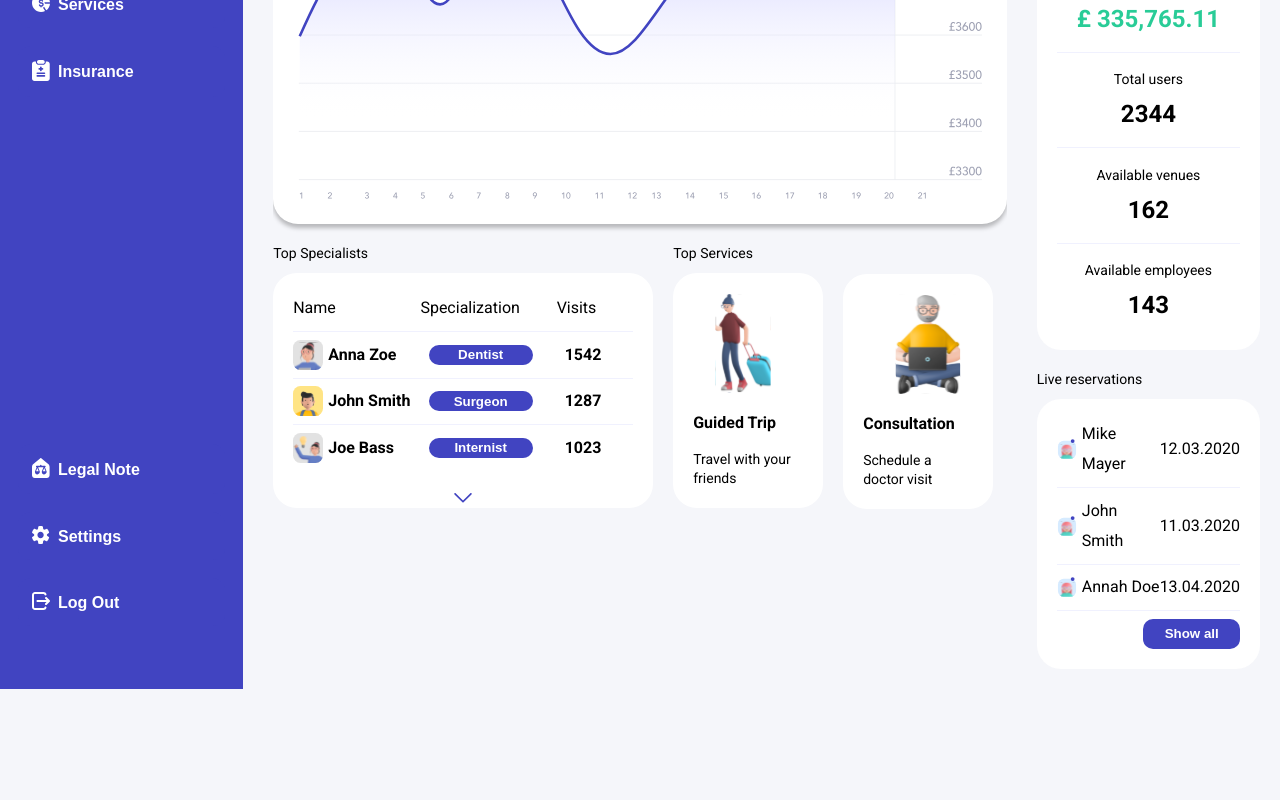
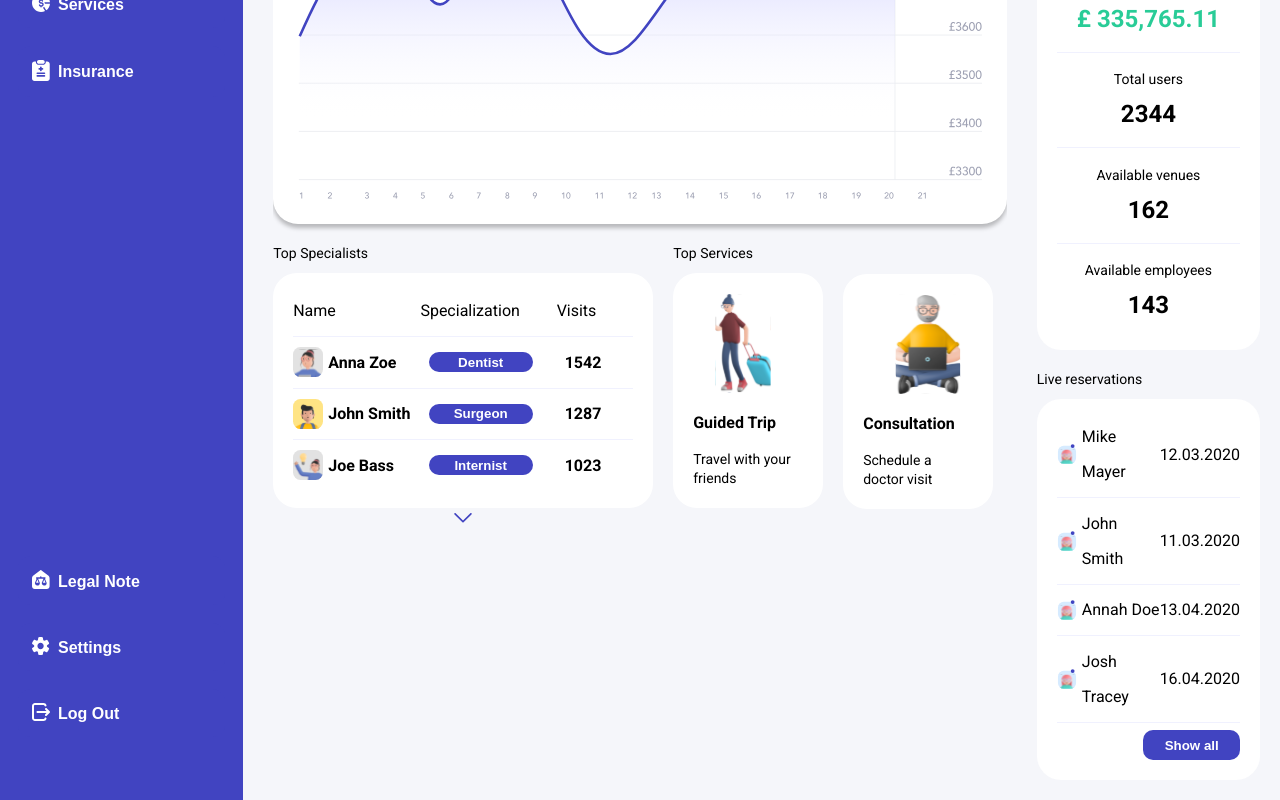
Before and after one commit to Monsy99/app-hackathon, a React (Create React App) app: page /#/dashboard in a window 1280 px wide. Shown: the part 375-1175 px from the top of the page. Before the commit the page ends 1064 px from the top, so only its background shows below. Built offline with nearby package versions, Linux system fonts and the light colour scheme.

Commit message:
edited reservations height

```diff
--- a/src/components/SideBar/Reservations/index.js
+++ b/src/components/SideBar/Reservations/index.js
@@ -30,6 +30,12 @@ const Reservations = () => {
       </Reservation>
       <Hr />
       <Reservation>
+        <Avator src={avator} width="20px" height="20px" />
+        <ReservationItem>Josh Tracey</ReservationItem>
+        <ReservationItem textAlign="right">16.04.2020</ReservationItem>
+      </Reservation>
+      <Hr />
+      <Reservation>
         <ReservationItem />
         <Button padding="5px" width="100px" height="30px">
           Show all
--- a/src/components/SideBar/Reservations/styled.js
+++ b/src/components/SideBar/Reservations/styled.js
@@ -13,7 +13,7 @@ export const Reservation = styled.div`
   display: flex;
   align-items: center;
   flex-direction: row;
-  line-height: 30px;
+  line-height: 35px;
 `;
 
 export const ReservationItem = styled.div`
```
